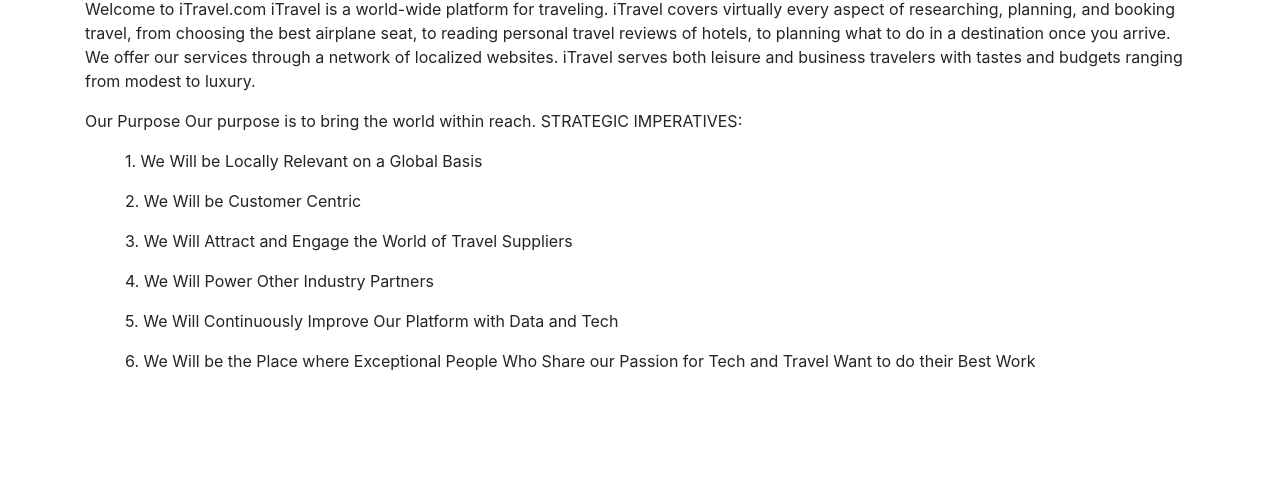
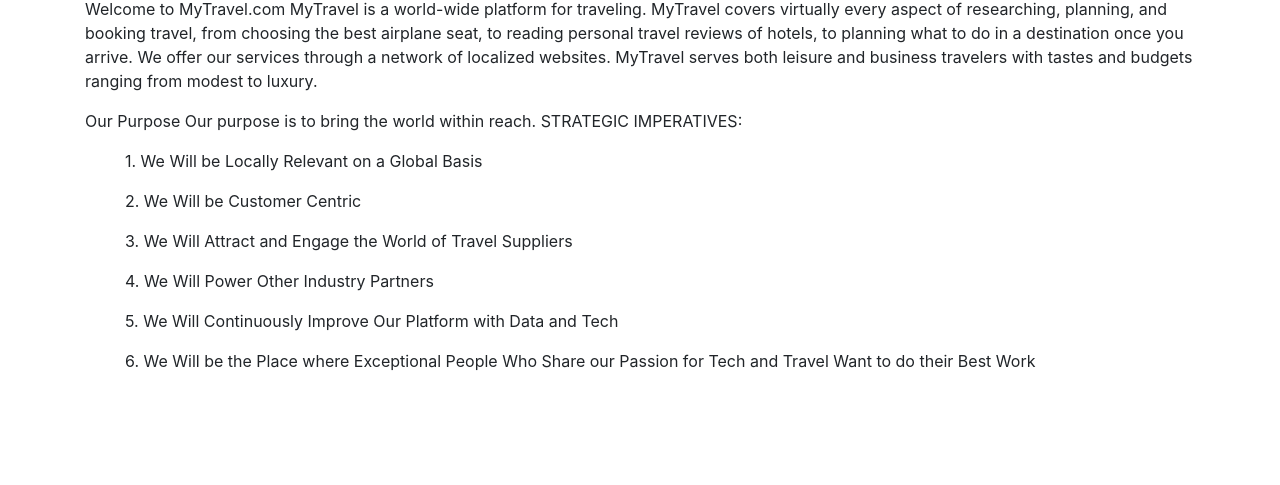
Before and after one commit to jonescat3/MyTravel, a plain HTML site: page aboutus.html in a window 1280 px wide. Shown: the part 431-916 px from the top of the page. Drawn offline with nearby package versions, Linux system fonts and the light colour scheme.

Commit message:
travel updates

```diff
--- a/aboutus.html
+++ b/aboutus.html
@@ -160,8 +160,8 @@
         <br><br><br>
         <div  class="container"  id="bio">
             <h1>OUR Story!</h1>
-            <p>Welcome to iTravel.com
-                    iTravel is a world-wide platform for traveling. iTravel covers virtually every aspect of researching, planning, and booking travel, from choosing the best airplane seat, to reading personal travel reviews of hotels, to planning what to do in a destination once you arrive. We offer our services through a network of localized websites. iTravel serves both leisure and business travelers with tastes and budgets ranging from modest to luxury.</p>
+            <p>Welcome to MyTravel.com
+                    MyTravel is a world-wide platform for traveling. MyTravel covers virtually every aspect of researching, planning, and booking travel, from choosing the best airplane seat, to reading personal travel reviews of hotels, to planning what to do in a destination once you arrive. We offer our services through a network of localized websites. MyTravel serves both leisure and business travelers with tastes and budgets ranging from modest to luxury.</p>
                     <p>Our Purpose
                             Our purpose is to bring the world within reach.
 
```
Also changed, not shown: index.html (+2 -2 lines).
